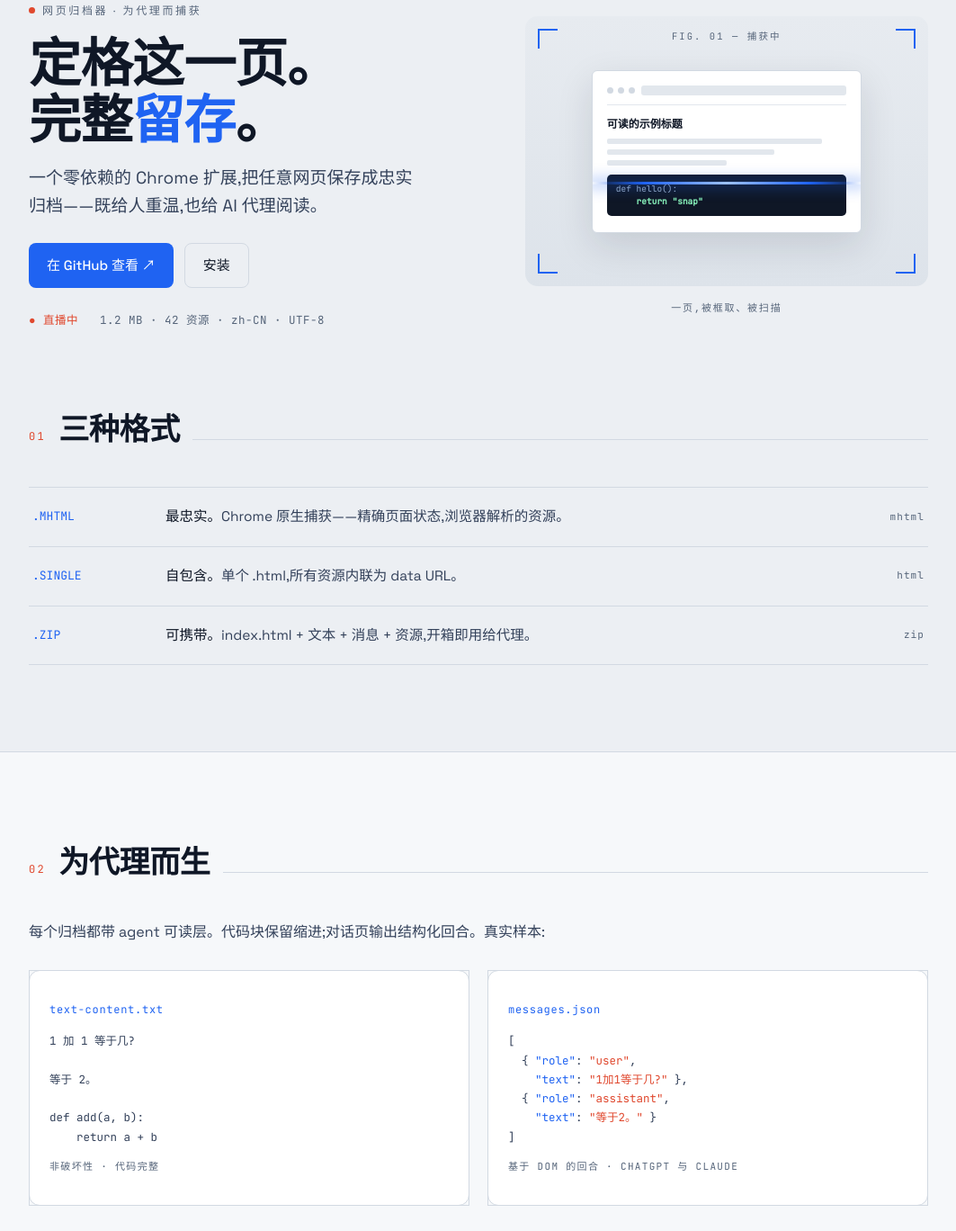
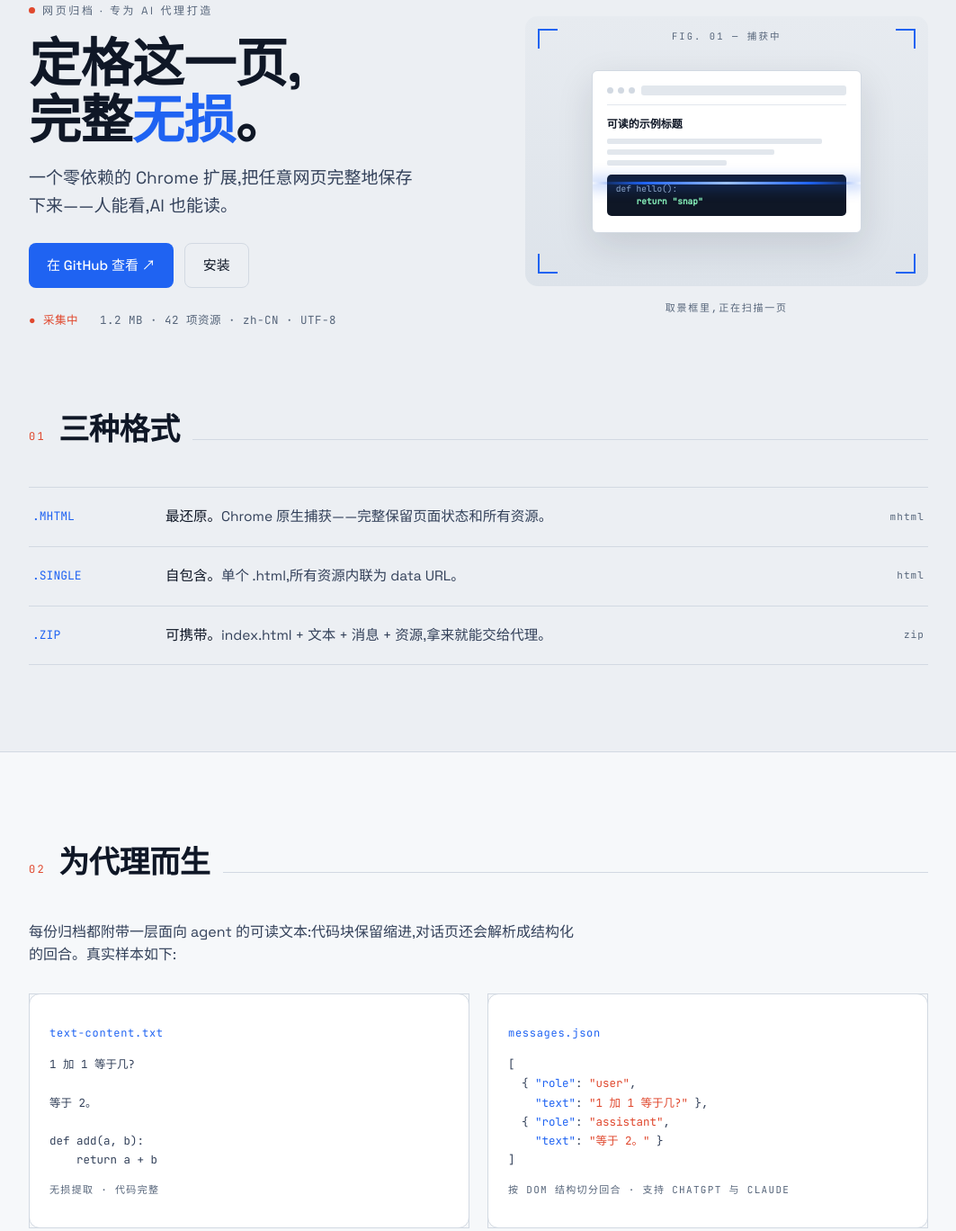
Before and after one commit to jinhuang712/page-snap, a browser extension: page docs/cn_ZH.html in a window 1280 px wide. Shown: the part 135-1503 px from the top of the page at 90% size, without its empty margins (108-1171 px from the left). Drawn offline with Linux system fonts and the light colour scheme.

Commit message:
docs: polish Chinese landing copy

```diff
--- a/docs/cn_ZH.html
+++ b/docs/cn_ZH.html
@@ -3,8 +3,8 @@
 <head>
 <meta charset="utf-8">
 <meta name="viewport" content="width=device-width, initial-scale=1">
-<title>PageSnap — 定格这一页,完整留存</title>
-<meta name="description" content="一个零依赖的 Chrome 扩展,把任意网页保存成忠实、AI 可读的归档。">
+<title>PageSnap — 定格这一页,完整无损</title>
+<meta name="description" content="一个零依赖的 Chrome 扩展,把任意网页完整地存成 AI 可读的归档。">
 <link rel="preconnect" href="https://fonts.googleapis.com">
 <link rel="preconnect" href="https://fonts.gstatic.com" crossorigin>
 <link href="https://fonts.googleapis.com/css2?family=Space+Grotesk:wght@400;500;700&family=JetBrains+Mono:wght@400;500&family=Noto+Sans+SC:wght@400;500;700&display=swap" rel="stylesheet">
@@ -134,14 +134,14 @@
   <div class="wrap">
     <div class="hero-grid">
       <div>
-        <p class="eyebrow"><span class="dot"></span>网页归档器 · 为代理而捕获</p>
-        <h1 class="title">定格这一页。<br>完整<em>留存</em>。</h1>
-        <p class="lede">一个零依赖的 Chrome 扩展,把任意网页保存成忠实归档——既给人重温,也给 AI 代理阅读。</p>
+        <p class="eyebrow"><span class="dot"></span>网页归档 · 专为 AI 代理打造</p>
+        <h1 class="title">定格这一页,<br>完整<em>无损</em>。</h1>
+        <p class="lede">一个零依赖的 Chrome 扩展,把任意网页完整地保存下来——人能看,AI 也能读。</p>
         <div class="ctas">
           <a class="btn primary" href="https://github.com/jinhuang712/page-snap">在 GitHub 查看 ↗</a>
           <a class="btn ghost" href="#install">安装</a>
         </div>
-        <p class="readout mono"><b>● 直播中</b> &nbsp; 1.2 MB · 42 资源 · zh-CN · UTF-8</p>
+        <p class="readout mono"><b>● 采集中</b> &nbsp; 1.2 MB · 42 项资源 · zh-CN · UTF-8</p>
       </div>
 
       <div>
@@ -157,7 +157,7 @@
 <b>    return "snap"</b></div>
           </div>
         </div>
-        <p class="fig mono">一页,被框取、被扫描</p>
+        <p class="fig mono">取景框里,正在扫描一页</p>
       </div>
     </div>
   </div>
@@ -167,9 +167,9 @@
   <div class="wrap">
     <div class="sec-head"><span class="num mono">01</span><h2>三种格式</h2><span class="rule"></span></div>
     <div class="sheet">
-      <div class="fmt"><span class="ext mono">.MHTML</span><span class="desc"><b>最忠实。</b>Chrome 原生捕获——精确页面状态,浏览器解析的资源。</span><span class="badge mono">mhtml</span></div>
+      <div class="fmt"><span class="ext mono">.MHTML</span><span class="desc"><b>最还原。</b>Chrome 原生捕获——完整保留页面状态和所有资源。</span><span class="badge mono">mhtml</span></div>
       <div class="fmt"><span class="ext mono">.SINGLE</span><span class="desc"><b>自包含。</b>单个 .html,所有资源内联为 data URL。</span><span class="badge mono">html</span></div>
-      <div class="fmt"><span class="ext mono">.ZIP</span><span class="desc"><b>可携带。</b>index.html + 文本 + 消息 + 资源,开箱即用给代理。</span><span class="badge mono">zip</span></div>
+      <div class="fmt"><span class="ext mono">.ZIP</span><span class="desc"><b>可携带。</b>index.html + 文本 + 消息 + 资源,拿来就能交给代理。</span><span class="badge mono">zip</span></div>
     </div>
   </div>
 </section>
@@ -177,7 +177,7 @@
 <section style="background:var(--paper-2);border-top:1px solid var(--grid);border-bottom:1px solid var(--grid)">
   <div class="wrap">
     <div class="sec-head"><span class="num mono">02</span><h2>为代理而生</h2><span class="rule"></span></div>
-    <p style="color:var(--ink-2);max-width:60ch;margin:0 0 30px">每个归档都带 agent 可读层。代码块保留缩进;对话页输出结构化回合。真实样本:</p>
+    <p style="color:var(--ink-2);max-width:60ch;margin:0 0 30px">每份归档都附带一层面向 agent 的可读文本:代码块保留缩进,对话页还会解析成结构化的回合。真实样本如下:</p>
     <div class="specs">
       <div class="spec">
         <span class="crop tl"></span><span class="crop tr"></span><span class="crop bl"></span><span class="crop br"></span>
@@ -188,18 +188,18 @@
 
 def add(a, b):
     return a + b</pre>
-        <p class="cap mono">非破坏性 · 代码完整</p>
+        <p class="cap mono">无损提取 · 代码完整</p>
       </div>
       <div class="spec">
         <span class="crop tl"></span><span class="crop tr"></span><span class="crop bl"></span><span class="crop br"></span>
         <p class="fname mono">messages.json</p>
 <pre>[
   { <span class="k">"role"</span>: <span class="s">"user"</span>,
-    <span class="k">"text"</span>: <span class="s">"1加1等于几?"</span> },
+    <span class="k">"text"</span>: <span class="s">"1 加 1 等于几?"</span> },
   { <span class="k">"role"</span>: <span class="s">"assistant"</span>,
-    <span class="k">"text"</span>: <span class="s">"等于2。"</span> }
+    <span class="k">"text"</span>: <span class="s">"等于 2。"</span> }
 ]</pre>
-        <p class="cap mono">基于 DOM 的回合 · ChatGPT 与 Claude</p>
+        <p class="cap mono">按 DOM 结构切分回合 · 支持 ChatGPT 与 Claude</p>
       </div>
     </div>
   </div>
```
